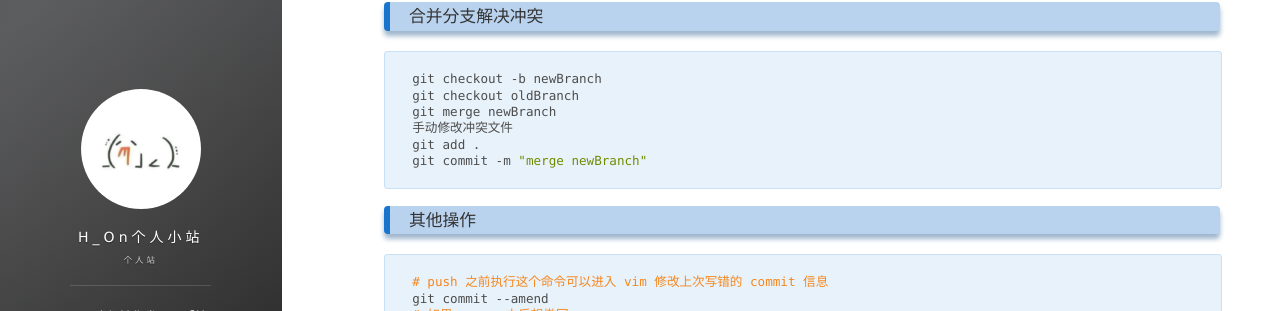
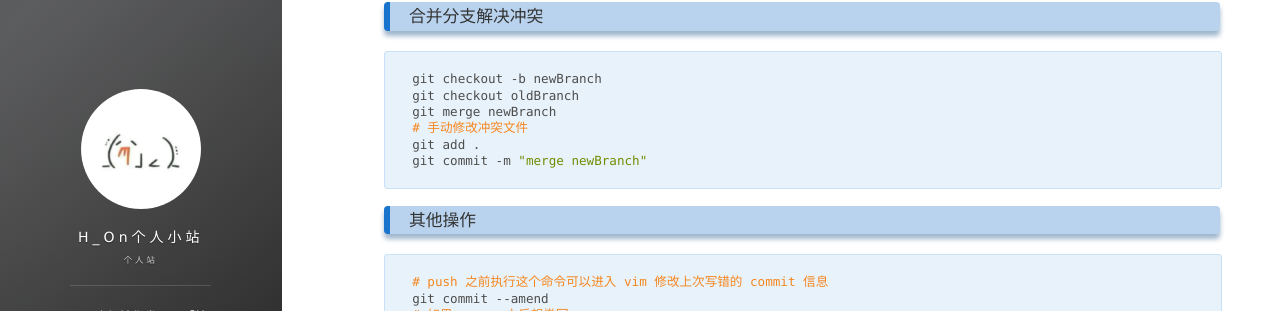
Before and after one commit to Hybrogen/Hybrogen.github.io, a Jekyll site: the page built from _posts/2024-02-22-GitRecord.md, in a window 1280 px wide and 900 px high, scrolled down 1996 px. Shown: the part 189-500 px from the top of the window. Built offline with Jekyll 4.4.1, drawn with Linux system fonts in a browser that asks for light colours; nearby versions of some CDN libraries; comment, search, counter and statistics services are not loaded.

Commit message:
修复文档问题

````diff
--- a/_posts/2024-02-22-GitRecord.md
+++ b/_posts/2024-02-22-GitRecord.md
@@ -111,7 +111,7 @@ git config --global user.email "your@email.com"
 git checkout -b newBranch
 git checkout oldBranch
 git merge newBranch
-手动修改冲突文件
+# 手动修改冲突文件
 git add .
 git commit -m "merge newBranch"
 ```
````
